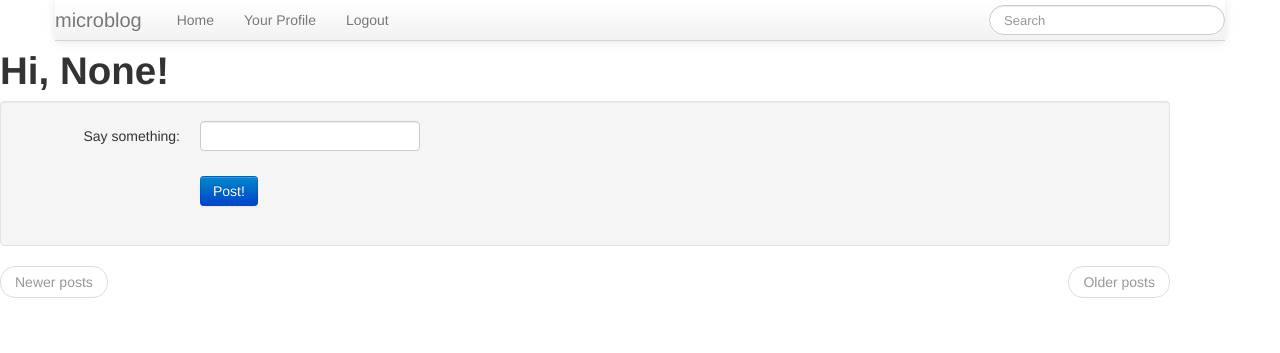
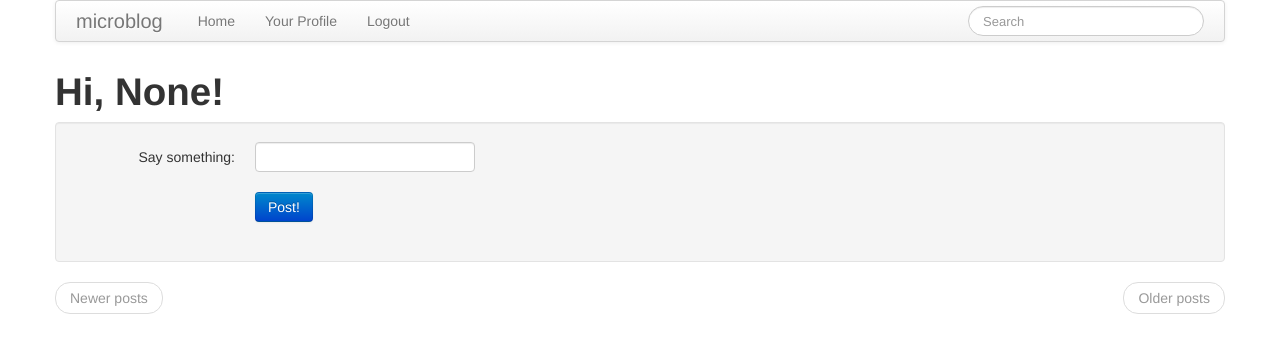
Before and after one commit to kleinjoshuaa/microblog, a Flask app: page / in a window 1280 px wide. Shown: the top 353 px of the page. Run offline with Flask 2, Linux system fonts and the light colour scheme; a user stored in the database is signed in; data comes from the database, SQL or seed files in the repository; data that the repository does not hold is empty; parts of the project's set-up code (start-up, migrations or seed data) failed here and were passed over; some libraries are stand-ins or nearby versions.

Commit message:
Changes to be committed: 	modified:   app/templates/base.html

```diff
--- a/app/templates/base.html
+++ b/app/templates/base.html
@@ -16,8 +16,8 @@
     <meta name="viewport" content="width=device-width, initial-scale=1.0">
   </head>
   <body>
-    <div class="navbar navbar-default navbar-fixed-top">
-      <div class="container">
+    <div class="container">
+      <div class="navbar">
         <div class="navbar-inner">
 	<a class="btn btn-navbar" data-toggle="collapse" data-target=".nav-collapse">
             <span class="icon-bar"></span>
```
